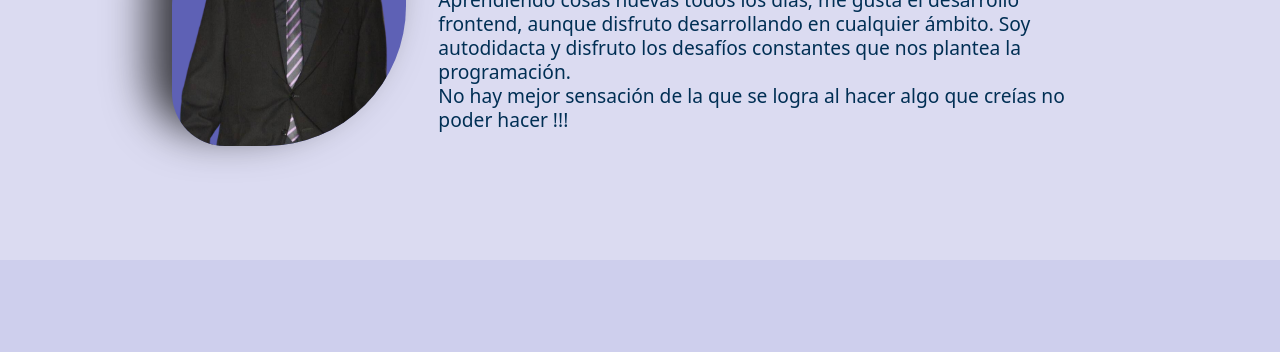
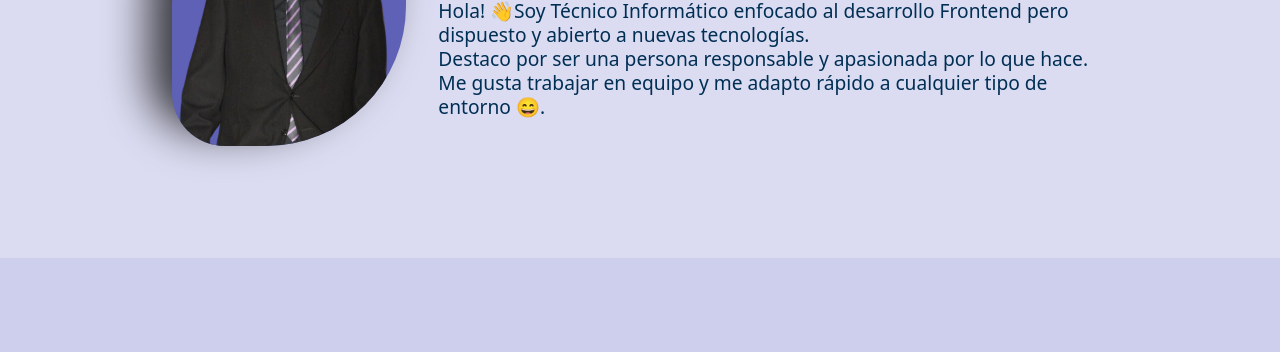
Before and after one commit to Ivanvallesj/Portafolio-Ivan-Valle, a plain HTML site: page index.html in a window 1280 px wide. Shown: the part 287-639 px from the top of the page. Drawn offline with nearby package versions, Linux system fonts and the light colour scheme; some packages are replaced by stand-ins of ours; a script that the page names is missing.

Commit message:
Descripción
Cambio a la Descripción

```diff
--- a/index.html
+++ b/index.html
@@ -36,9 +36,8 @@
                     <div class="contenedor-img">
                         <img src="./img/Perfil.png" alt="" class="perfil-img">
                     </div>
-                    <p class="home-text">Aprendiendo cosas nuevas todos los días, me gusta el desarrollo frontend, aunque disfruto desarrollando en cualquier
-                        ámbito. Soy autodidacta y disfruto los desafíos constantes que nos plantea la programación.<br>
-                        No hay mejor sensación de la que se logra al hacer algo que creías no poder hacer !!!
+                    <p class="home-text">Hola! 👋Soy Técnico Informático enfocado al desarrollo Frontend pero dispuesto y abierto a nuevas tecnologías.
+                        <br>Destaco por ser una persona responsable y apasionada por lo que hace. Me gusta trabajar en equipo y me adapto rápido a cualquier tipo de entorno 😄.
                     </p>
                 </div>
             </div>
```
